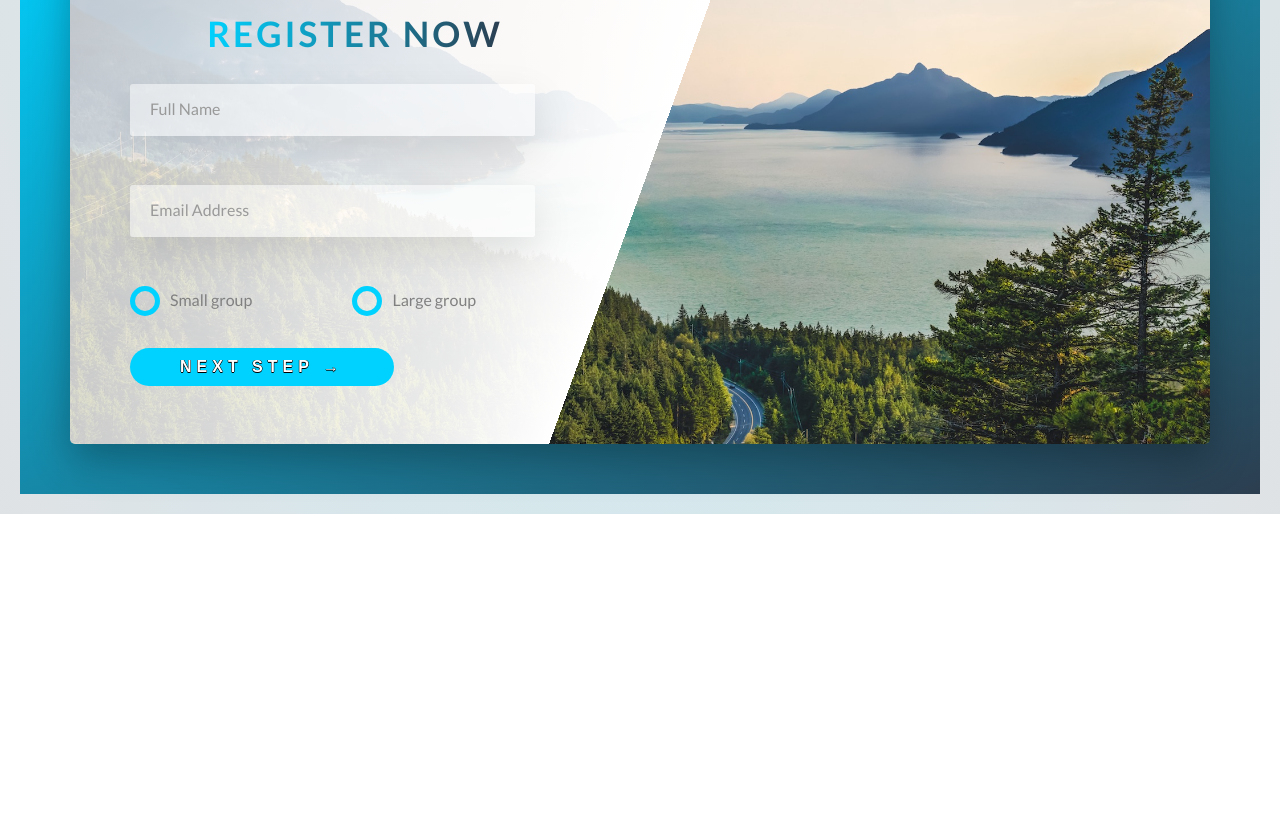
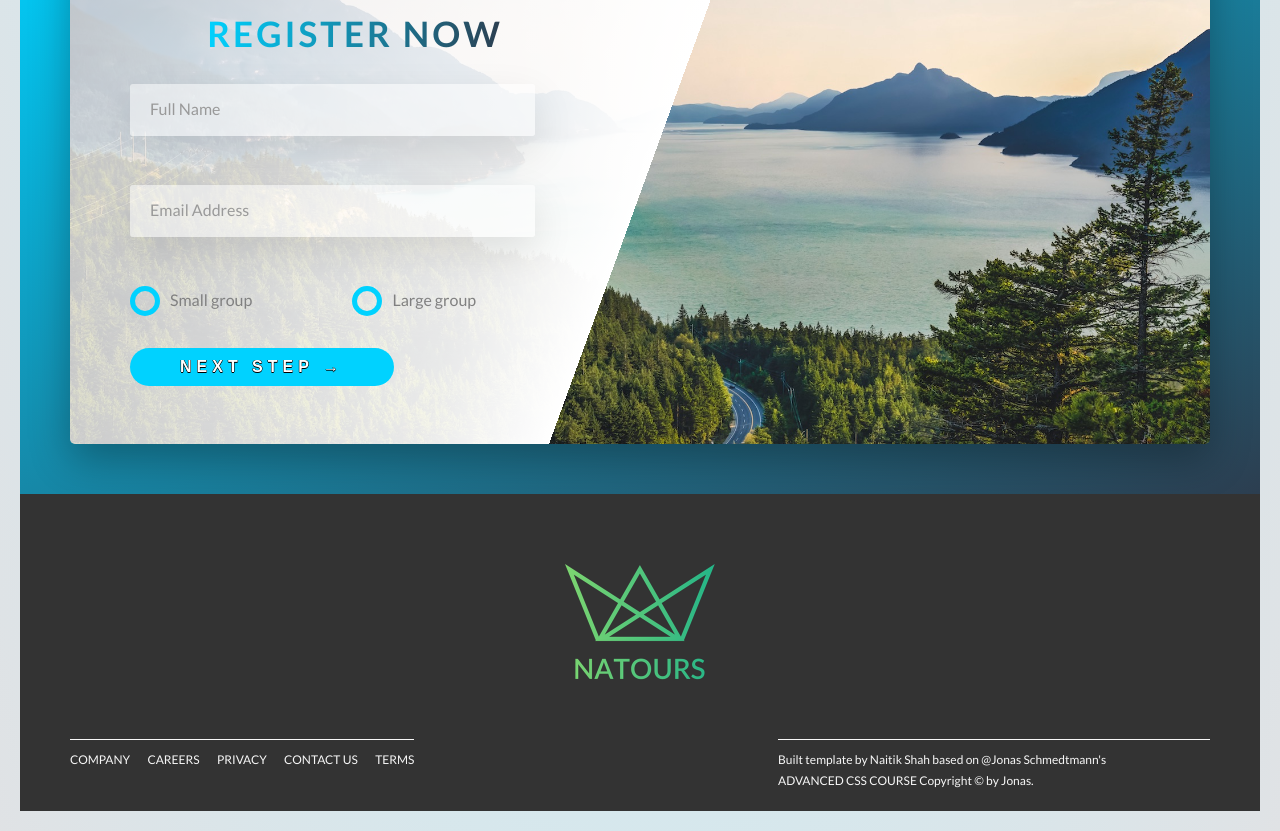
Before and after one commit to naitik0212/CSS-Advanced-Website, a website: page index.html in a window 1280 px wide. Shown: the part 4593-5424 px from the top of the page. Before the commit the page ends 5107 px from the top, so only its background shows below. Drawn offline with Linux system fonts and the light colour scheme.

Commit message:
Footer section

```diff
--- a/index.html
+++ b/index.html
@@ -357,12 +357,46 @@
                             <button class="btn btn--blue">Next Step &rarr;</button>
                         </div>
                     </form>
-
                 </div>
             </div>
         </div>
     </section>
 </main>
+
+<footer class="footer">
+    <div class="footer__logo-box">
+        <img src="img/logo-green-2x.png" alt="Full Logo" class="footer__logo">
+    </div>
+    <div class="row">
+        <div class="col-1-of-2">
+            <div class="footer__navigation">
+                <ul class="footer__list">
+                    <li class="footer__item">
+                        <a href="#" class="footer__link">Company</a>
+                    </li>
+                    <li class="footer__item">
+                        <a href="#" class="footer__link">Careers</a>
+                    </li>
+                    <li class="footer__item">
+                        <a href="#" class="footer__link">Privacy</a>
+                    </li>
+                    <li class="footer__item">
+                        <a href="#" class="footer__link">Contact Us</a>
+                    </li>
+                    <li class="footer__item">
+                        <a href="#" class="footer__link">Terms</a>
+                    </li>
+                </ul>
+            </div>
+        </div>
+        <div class="col-1-of-2">
+            <p class="footer__copyright">
+                Built template by Naitik Shah based on @Jonas Schmedtmann's
+                <a href="#" class="footer__link">Advanced CSS course</a> Copyright &copy; by Jonas.
+            </p>
+        </div>
+    </div>
+</footer>
 
 <!-- Reference code for grid partitions-->
 <!--<section class="grid-test">-->
--- a/scss/_master_style.scss
+++ b/scss/_master_style.scss
@@ -17,6 +17,8 @@
 @import "components/story";
 @import "components/video";
 @import "components/form";
+@import "components/footer";
+
 
 
 @import "layout/header";
--- a/scss/abstracts/_variables.scss
+++ b/scss/abstracts/_variables.scss
@@ -9,6 +9,7 @@
 
 $color-grey-light-1: #f7f7f7;
 $color-grey-dark-1: #999;
+$color-grey-dark-2: #333;
 
 $color-error: #ff4d59;
 
--- /dev/null
+++ b/scss/components/_footer.scss
@@ -0,0 +1,60 @@
+.footer {
+  background-color: $color-grey-dark-2;
+  padding: 2rem 0;
+  font-size: 1.2rem;
+  color: $color-grey-light-1;
+
+  &__logo-box {
+    text-align: center;
+    padding: 5rem 0;
+  }
+
+  &__logo {
+    width: 15rem;
+    height: auto;
+  }
+
+  &__navigation {
+    border-top:1px solid  $color-grey-light-1;
+    padding-top: 1rem;
+    display: inline-block;
+  }
+
+  &__list {
+    list-style: none;
+  }
+
+  &__item {
+    display: inline-block;
+    &:not(:last-child){
+      margin-right: 1.5rem;
+    }
+  }
+
+  &__link {
+    &:link,
+    &:visited {
+      color:$color-grey-light-1;
+      background-color: $color-grey-dark-2;
+      text-transform: uppercase;
+      display: inline-block;
+      text-decoration: none;
+      transition: all 0.2s;
+    }
+
+    &:hover,
+    &:active {
+      color: $background-color-light;
+      box-shadow: 0 1rem 2rem rgba($color-black, 0.8);
+      transform: rotate(1deg) scale(1.2);
+    }
+  }
+
+  &__copyright {
+    border-top:1px solid  $color-grey-light-1;
+    padding-top: 1rem;
+    display: inline-block;
+    width: 80%;
+    float: right;
+  }
+}
--- a/scss/global/_animationn.scss
+++ b/scss/global/_animationn.scss
@@ -95,3 +95,7 @@
     transform: translate(0, 0);
   }
 }
+
+@keyframes type{
+  from { width: 0; }
+}
--- a/scss/global/_typography.scss
+++ b/scss/global/_typography.scss
@@ -62,7 +62,7 @@
   transition: all 0.3s;
 
   &:hover {
-    transform: skewX(5deg) skewY(5deg) scale(1.2);
+    transform: skewX(2deg) skewY(1deg) scale(1.1);
     text-shadow: 0.5rem 1rem 1rem rgba($color-black, 0.3);
   }
 }
```
Also changed, not shown: css/style.css.
